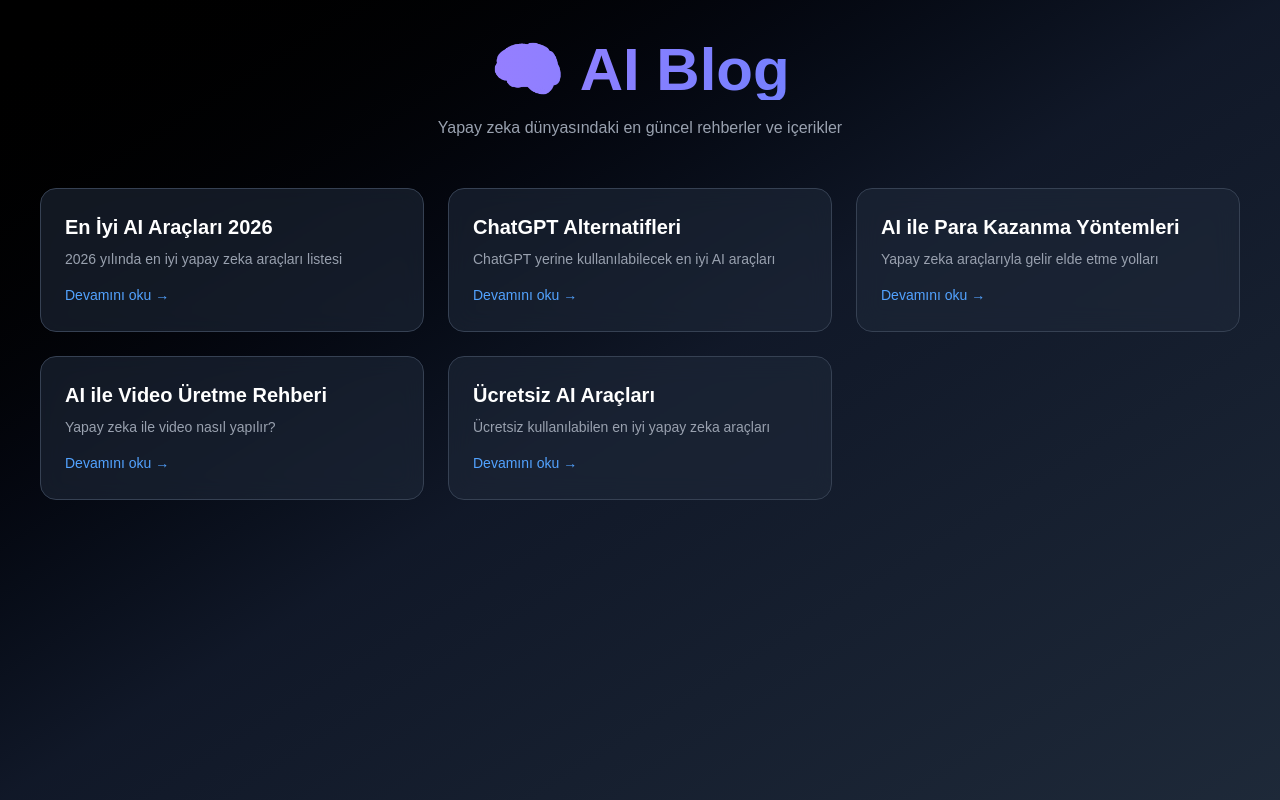
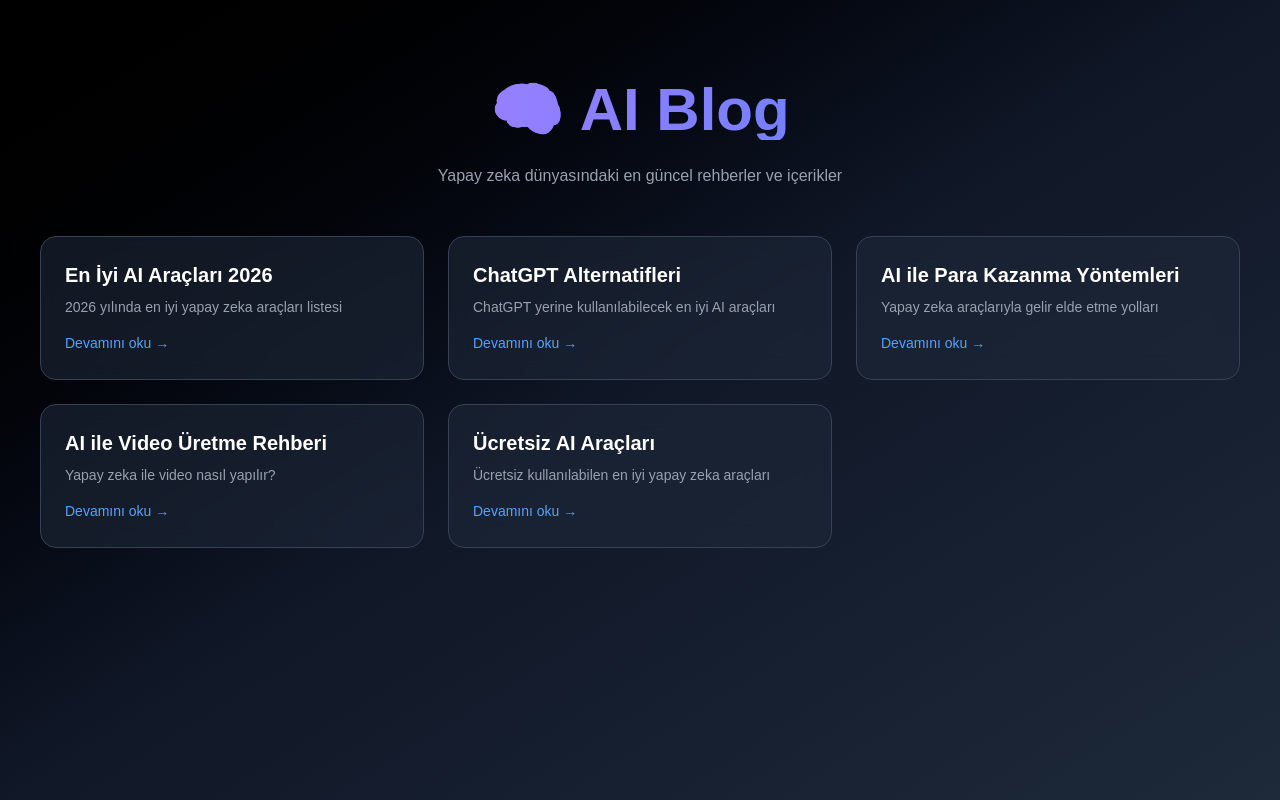
Before and after one commit to mehmetetkaaksoy/ai-tools-site, a Next.js app: page /blog in a window 1280 px wide. Built offline with nearby package versions, Linux system fonts and the light colour scheme.

Commit message:
blog titles

```diff
--- a/app/blog/[slug]/page.tsx
+++ b/app/blog/[slug]/page.tsx
@@ -9,7 +9,7 @@ export default async function Page({ params }: any) {
   if (!blog) return notFound();
 
   return (
-    <div className="max-w-3xl mx-auto">
+    <div className="max-w-3xl mx-auto mt-10">
   <h1 className="text-4xl md:text-5xl font-bold mb-6 bg-gradient-to-r from-purple-400 to-blue-500 text-transparent bg-clip-text">
     {blog.title}
   </h1>
--- a/app/blog/page.tsx
+++ b/app/blog/page.tsx
@@ -5,7 +5,7 @@ export default function BlogPage() {
   return (
     <div className="min-h-screen bg-gradient-to-br from-black via-gray-900 to-gray-800 text-white p-10">
 
-      <h1 className="text-4xl md:text-6xl font-bold mb-4 text-center bg-gradient-to-r from-purple-400 to-blue-500 text-transparent bg-clip-text">
+      <h1 className="text-4xl md:text-6xl font-bold mt-10 mb-6 text-center bg-gradient-to-r from-purple-400 to-blue-500 text-transparent bg-clip-text">
         🧠 AI Blog
       </h1>
 
```
